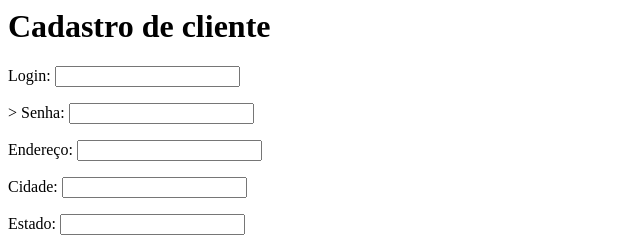
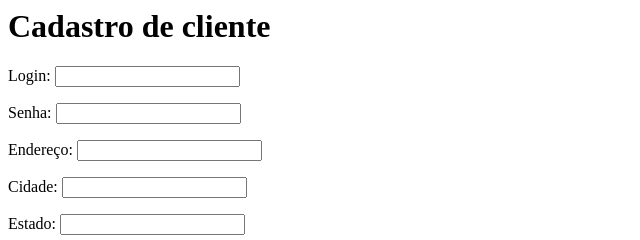
Before and after one commit to CEEMTI-BG-prof-Melissa/aula-04-25-03-vitoria-arthur, a plain HTML site: page index.html in a window 1280 px wide. Shown: the top 240 px of the page, 0-640 px from the left. Drawn offline with Linux system fonts and the light colour scheme.

Commit message:
Update index.html

```diff
--- a/index.html
+++ b/index.html
@@ -5,12 +5,13 @@
   </head>
   <body>
         <h1>Cadastro de cliente </h1>
+
      <form>
           <p>
              Login: <input type="text">
          </p>
 
-         <p>>
+         <p>
              Senha: <input type="password">
          </p>
 
```
